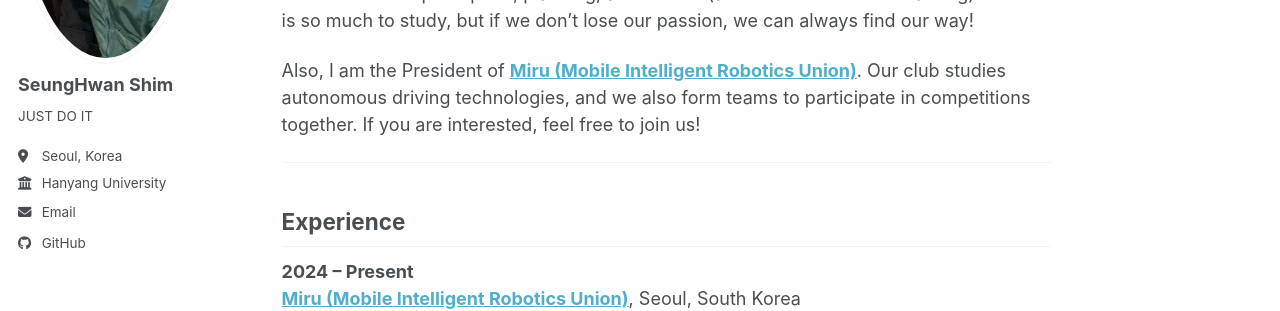
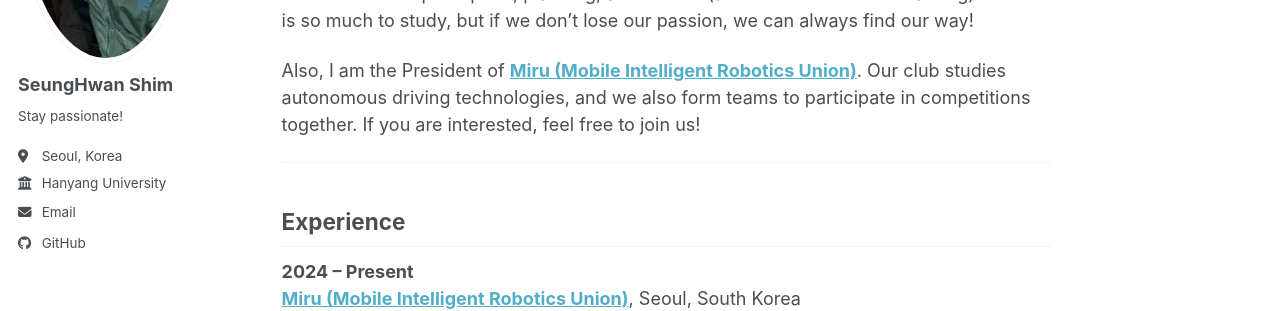
Before and after one commit to simseunghwan0608/simseunghwan0608.github.io, a Jekyll site: the page built from _pages/about.md, in a window 1280 px wide. Shown: the part 361-672 px from the top of the page. Built offline with Jekyll 4.4.1, drawn with Linux system fonts in a browser that asks for light colours; a script bundle is joined from its source files by our own code; library files that are not in the unit come from our copies.

Commit message:
PASSION!

```diff
--- a/_config.yml
+++ b/_config.yml
@@ -26,7 +26,7 @@
   avatar           : "me.png"
   name             : "SeungHwan Shim"
   pronouns         : # example: "she/her"
-  bio              : "JUST DO IT"
+  bio              : "Stay passionate!"
   location         : "Seoul, Korea"
   employer         : "Hanyang University"
   email            : "paul800@hanyang.ac.kr"
```
